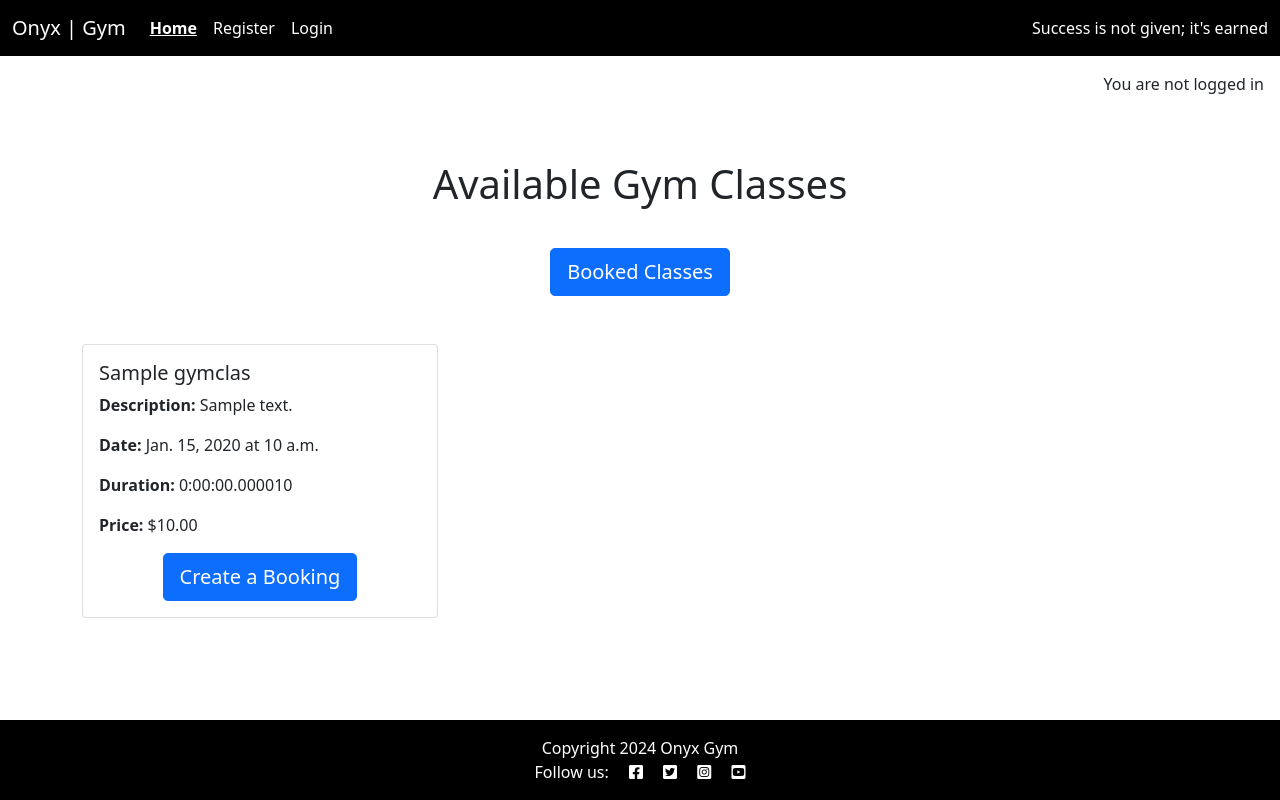
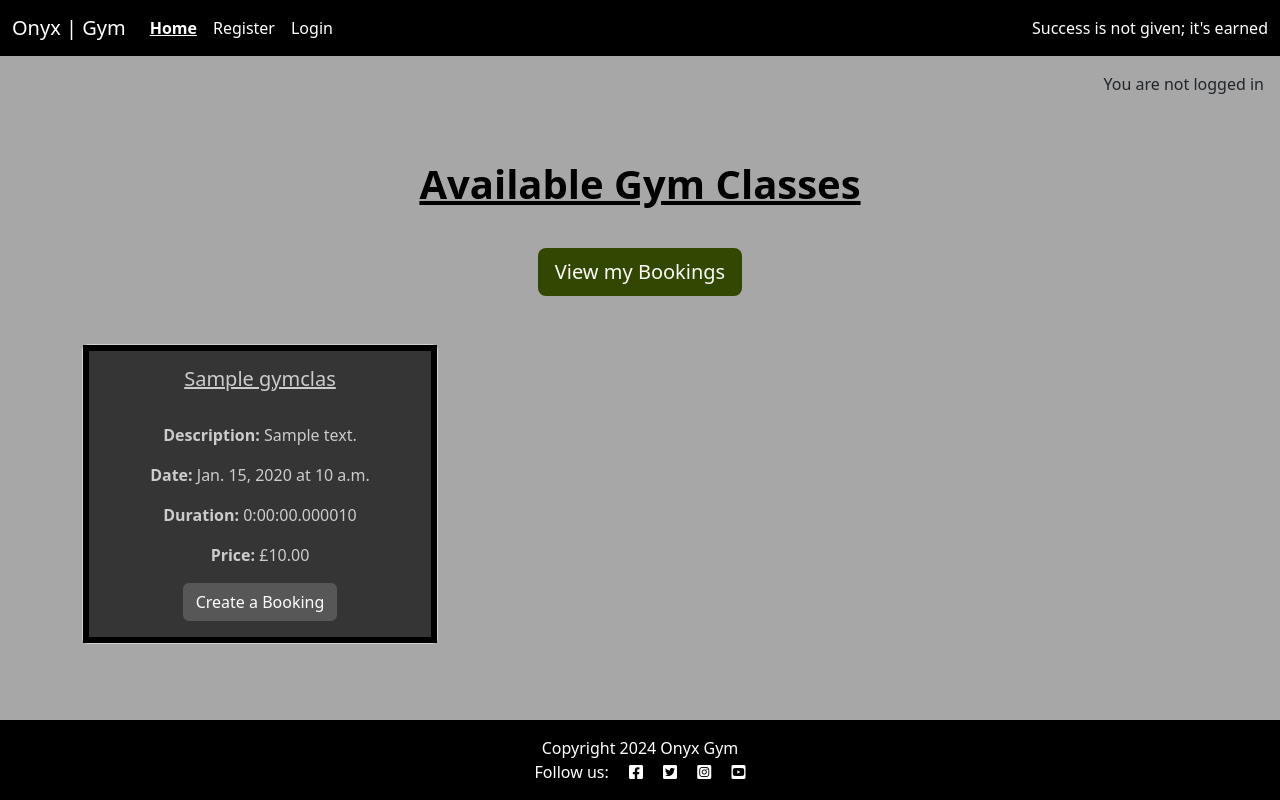
Before and after one commit to RhysTyler112/Back-End-Development-Project, a Django app: page / in a window 1280 px wide. Run offline with Django 4.2, Linux system fonts and the light colour scheme; tables that the repository leaves empty hold one stand-in row (values such as "Sample post").

Commit message:
add styling for index.html

```diff
--- a/Classes/templates/Classes/booking_form.html
+++ b/Classes/templates/Classes/booking_form.html
@@ -5,7 +5,7 @@
 {% block content %}
 <div class="row justify-content-center">
     <div class="col-md-8">
-        <h1 class="text-center mb-4">Create a Booking</h1>
+        <h1 class="text-center mb-4 page-title">Create a Booking</h1>
 
         <form method="POST" action="{% url 'new_booking' gym_class.id %}" novalidate>
             {% csrf_token %}
--- a/Classes/templates/Classes/booking_list.html
+++ b/Classes/templates/Classes/booking_list.html
@@ -5,7 +5,7 @@
 
 {% block content %}
 <div class="container mt-4">
-    <h1 class="text-center mb-4">My Bookings</h1>
+    <h1 class="text-center mb-4 page-title">My Bookings</h1>
 
     {% if messages %}
     <div>
--- a/Classes/templates/Classes/index.html
+++ b/Classes/templates/Classes/index.html
@@ -1,4 +1,5 @@
 {% extends "base.html" %}
+{% load static %}
 
 {% block content %}
 
@@ -12,10 +13,10 @@
 
 <div class="container py-5">
     <div class="d-flex flex-column align-items-center pb-5">
-        <h1 class="text-center mb-4">Available Gym Classes</h1>
+        <h1 class="text-center mb-4 page-title">Available Gym Classes</h1>
         <div class="d-flex justify-content-center mt-3">
-            <a href="{% url 'booking_list' %}"class="btn btn-primary btn-lg" role="button">
-            Booked Classes
+            <a href="{% url 'booking_list' %}"class="btn btn-lg btn-view-booking" role="button">
+            View my Bookings
             </a>
         </div>
     </div>
@@ -23,16 +24,17 @@
     {% if gym_classes %}
         <div class="row">
             {% for gym_class in gym_classes %}
-                <div class="col-md-4 mb-4">
+                <div class=" col-sm-1 col-md-6 col-lg-4 mb-4 ">
                     <div class="card h-100">
                         <div class="card-body">
                             <h5 class="card-title">{{ gym_class.name }}</h5>
+                            <img src="" alt="">
                             <p class="card-text"><strong>Description:</strong> {{ gym_class.description }}</p>
                             <p class="card-text"><strong>Date:</strong> {{ gym_class.date }} at {{ gym_class.time }}</p>
                             <p class="card-text"><strong>Duration:</strong> {{ gym_class.duration }}</p>
-                            <p class="card-text"><strong>Price:</strong> ${{ gym_class.price }}</p>
+                            <p class="card-text"><strong>Price:</strong> £{{ gym_class.price }}</p>
                             <div class="d-flex justify-content-center mt-3">
-                                <a href="{% url 'new_booking' gym_class.id %}"class="btn btn-primary btn-lg" role="button">
+                                <a href="{% url 'new_booking' gym_class.id %}"class="btn btn-md btn-booking" role="button">
                                     Create a Booking
                                 </a>
                             </div>
--- a/onyxgym/settings.py
+++ b/onyxgym/settings.py
@@ -29,7 +29,7 @@ TEMPLATES_DIR = os.path.join(BASE_DIR, 'templates')
 SECRET_KEY = os.environ.get("SECRET_KEY")
 
 # SECURITY WARNING: don't run with debug turned on in production!
-DEBUG = False
+DEBUG = True
 
 ALLOWED_HOSTS = ['8000-rhystyler11-backenddeve-cjj4qo1tf9j.ws.codeinstitute-ide.net', '.herokuapp.com']
 
--- a/onyxgym/urls.py
+++ b/onyxgym/urls.py
@@ -16,6 +16,7 @@ Including another URLconf
 """
 from django.contrib import admin
 from django.urls import path, include
+from django.conf.urls.static import static
 
 
 urlpatterns = [
--- a/static/css/style.css
+++ b/static/css/style.css
@@ -1,3 +1,14 @@
+
+body{
+    background-color: #a7a7a7;
+}
+.page-title {
+    font-weight: bold;
+    text-decoration: underline;
+    color: black;
+}
+/* -------------------------------------------base.html */
+/* Nav Bar */
 .navbar {
     background-color: black !important;
 }
@@ -17,7 +28,7 @@
 .navbar .navbar-toggler {
     border-color: white !important;
 }
-
+/* Footer */
 .footer {
     background-color: black !important;
     color: white !important;
@@ -40,3 +51,49 @@
     color: #ccc !important;
     text-decoration: underline;
 }
+
+/* ----------------------------------index.htmls */
+/* Avaible Class */
+.card-body {
+    border: 6px solid rgb(0, 0, 0);
+    background-color: #353535;
+}
+
+.card-title {
+    text-align: center;
+    color: #ccc;
+    text-decoration: underline;
+}
+.card-text {
+    text-align: center;
+    color: #ccc;
+}
+
+.btn-booking {
+    background-color: #585757;
+    color: #fdfdfd;
+}
+.btn-booking:hover {
+    background-color: #020202;
+    color: #fdfdfd;
+}
+
+.btn-view-booking {
+    background-color: #324700;
+    color: #FAF9F6;
+
+}
+.btn-view-booking:hover{
+    background-color: #ffffff;
+    color: #050505;
+
+}
+
+.page-link {
+    background-color: #020202;
+    color: #ffffff;
+}
+.page-link:hover {
+    background-color: #324700;
+    color: #FAF9F6;
+}
--- a/templates/base.html
+++ b/templates/base.html
@@ -16,8 +16,9 @@
     <link rel="stylesheet" href="https://cdnjs.cloudflare.com/ajax/libs/font-awesome/5.15.3/css/all.min.css">
 
     <!-- Bootstrap CSS -->
-    <link href="https://cdn.jsdelivr.net/npm/bootstrap@5.0.1/dist/css/bootstrap.min.css" rel="stylesheet"
-        integrity="sha384-+0n0xVW2eSR5OomGNYDnhzAbDsOXxcvSN1TPprVMTNDbiYZCxYbOOl7+AMvyTG2x" crossorigin="anonymous">
+    <link href="https://cdn.jsdelivr.net/npm/bootstrap@5.3.3/dist/css/bootstrap.min.css" rel="stylesheet"
+        integrity="sha384-QWTKZyjpPEjISv5WaRU9OFeRpok6YctnYmDr5pNlyT2bRjXh0JMhjY6hW+ALEwIH" crossorigin="anonymous">
+  </head>
 
     <!-- Custom CSS -->
     <link rel="stylesheet" href="{% static 'css/style.css' %}">
@@ -93,8 +94,8 @@
             </p>
         </footer>
 
-        <script src="https://cdn.jsdelivr.net/npm/bootstrap@5.0.1/dist/js/bootstrap.bundle.min.js"
-            integrity="sha384-gtEjrD/SeCtmISkJkNUaaKMoLD0//ElJ19smozuHV6z3Iehds+3Ulb9Bn9Plx0x4" crossorigin="anonymous">
+        <script src="https://cdn.jsdelivr.net/npm/@popperjs/core@2.11.8/dist/umd/popper.min.js" integrity="sha384-I7E8VVD/ismYTF4hNIPjVp/Zjvgyol6VFvRkX/vR+Vc4jQkC+hVqc2pM8ODewa9r" crossorigin="anonymous"></script>
+        <script src="https://cdn.jsdelivr.net/npm/bootstrap@5.3.3/dist/js/bootstrap.min.js" integrity="sha384-0pUGZvbkm6XF6gxjEnlmuGrJXVbNuzT9qBBavbLwCsOGabYfZo0T0to5eqruptLy" crossorigin="anonymous"></script>
         </script>
         <script src="{% static 'js/delete_confirmation.js' %}"></script>
         {% block extras %}
```
Also changed, not shown: 1 other file.
